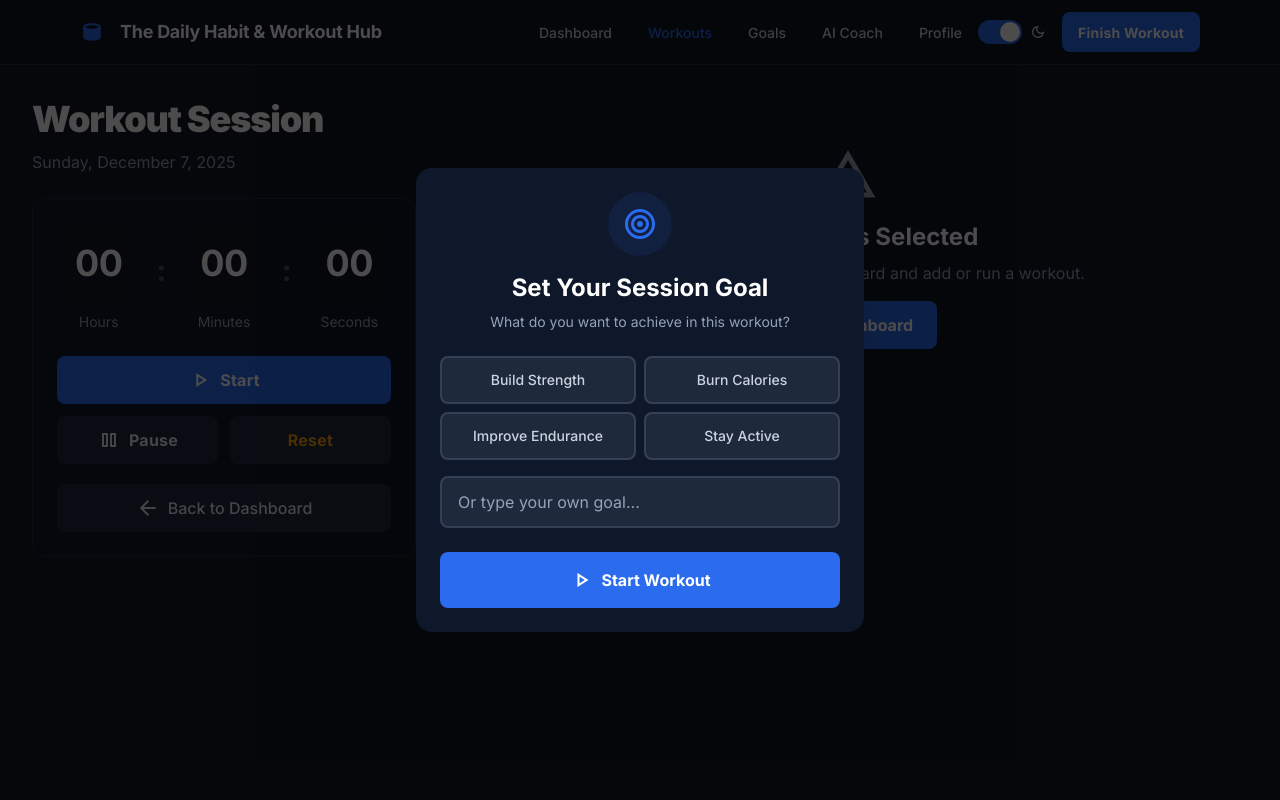
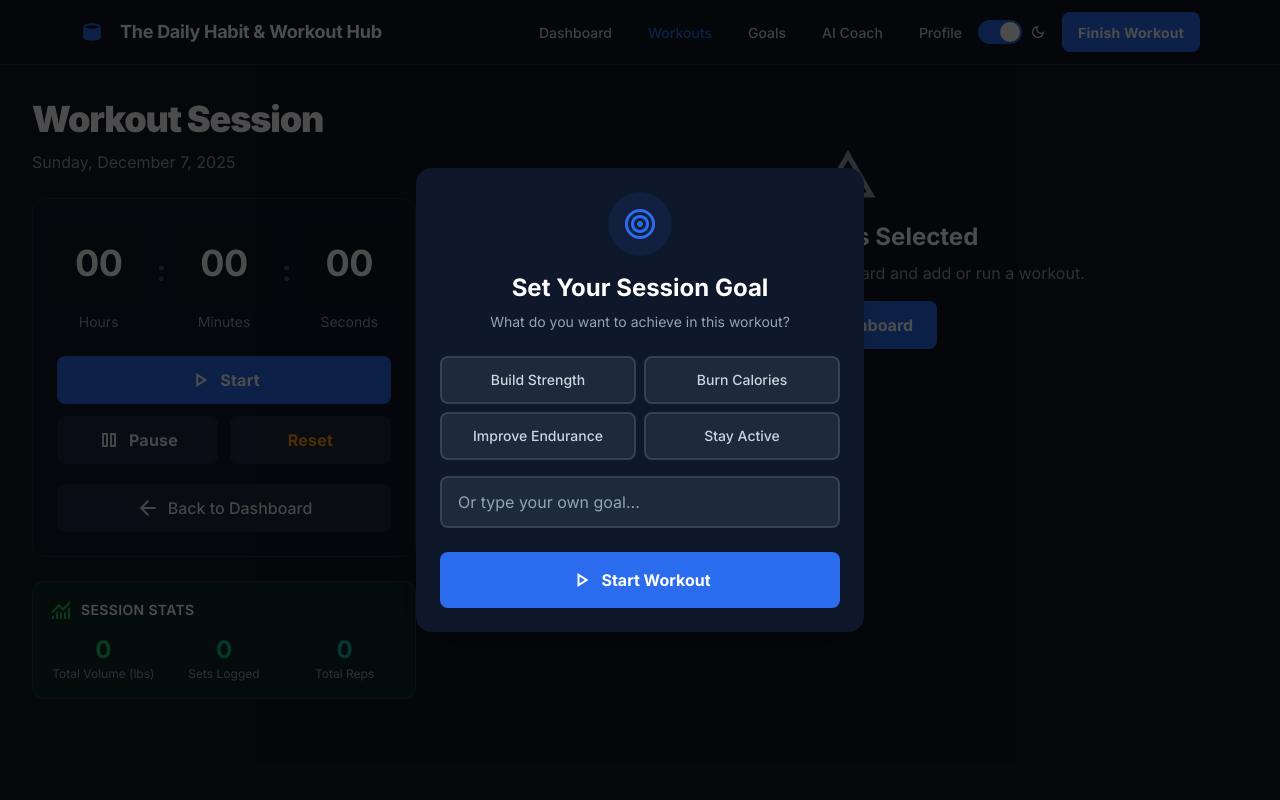
Before and after one commit to RunnelleMoredo/CSCI-4230U---Advanced-Web-Development-Final-Project-, a Flask app: page /session in a window 1280 px wide. Run offline with Flask 3, Linux system fonts and the light colour scheme; some libraries are stand-ins or nearby versions.

Commit message:
Add session volume calculator showing total volume, sets, and reps

```diff
--- a/static/scripts/session.js
+++ b/static/scripts/session.js
@@ -202,6 +202,15 @@ if (!exercises.length) {
         </td>
       `;
       setsContainer.appendChild(row);
+
+      // Add event listeners for volume calculation
+      const repsInput = row.querySelector('.reps-input');
+      const weightInput = row.querySelector('.weight-input');
+      const checkbox = row.querySelector('.set-complete');
+
+      repsInput.addEventListener('input', updateSessionStats);
+      weightInput.addEventListener('input', updateSessionStats);
+      checkbox.addEventListener('change', updateSessionStats);
     };
 
     // Add first set automatically
@@ -432,3 +441,38 @@ if (removePhotoBtn) {
     photoPlaceholder.classList.remove("hidden");
   });
 }
+
+// =======================================
+// SESSION STATS (Volume Calculator)
+// =======================================
+function updateSessionStats() {
+  const allRows = document.querySelectorAll('.set-row');
+  let totalVolume = 0;
+  let totalSets = 0;
+  let totalReps = 0;
+
+  allRows.forEach(row => {
+    const checkbox = row.querySelector('.set-complete');
+    const repsInput = row.querySelector('.reps-input');
+    const weightInput = row.querySelector('.weight-input');
+
+    // Only count completed sets for volume
+    if (checkbox && checkbox.checked) {
+      const reps = parseInt(repsInput?.value) || 0;
+      const weight = parseFloat(weightInput?.value) || 0;
+
+      totalSets++;
+      totalReps += reps;
+      totalVolume += reps * weight;
+    }
+  });
+
+  // Update display
+  const volumeEl = document.getElementById('totalVolume');
+  const setsEl = document.getElementById('totalSets');
+  const repsEl = document.getElementById('totalReps');
+
+  if (volumeEl) volumeEl.textContent = totalVolume.toLocaleString();
+  if (setsEl) setsEl.textContent = totalSets;
+  if (repsEl) repsEl.textContent = totalReps;
+}
--- a/templates/session.html
+++ b/templates/session.html
@@ -235,6 +235,30 @@
               </button>
             </div>
           </div>
+
+          <!-- Session Stats (Volume) -->
+          <div
+            class="p-4 rounded-xl bg-gradient-to-r from-green-500/10 to-emerald-500/10 border border-green-500/20 mt-6">
+            <div class="flex items-center gap-2 mb-3">
+              <span class="material-symbols-outlined text-green-500">monitoring</span>
+              <h3 class="text-sm font-semibold text-slate-900 dark:text-white uppercase tracking-wide">Session Stats
+              </h3>
+            </div>
+            <div class="grid grid-cols-3 gap-3">
+              <div class="text-center">
+                <p id="totalVolume" class="text-2xl font-bold text-green-500">0</p>
+                <p class="text-xs text-slate-500 dark:text-slate-400">Total Volume (lbs)</p>
+              </div>
+              <div class="text-center">
+                <p id="totalSets" class="text-2xl font-bold text-emerald-500">0</p>
+                <p class="text-xs text-slate-500 dark:text-slate-400">Sets Logged</p>
+              </div>
+              <div class="text-center">
+                <p id="totalReps" class="text-2xl font-bold text-teal-500">0</p>
+                <p class="text-xs text-slate-500 dark:text-slate-400">Total Reps</p>
+              </div>
+            </div>
+          </div>
         </div>
 
         <!-- Right Column: Exercise List -->
```
